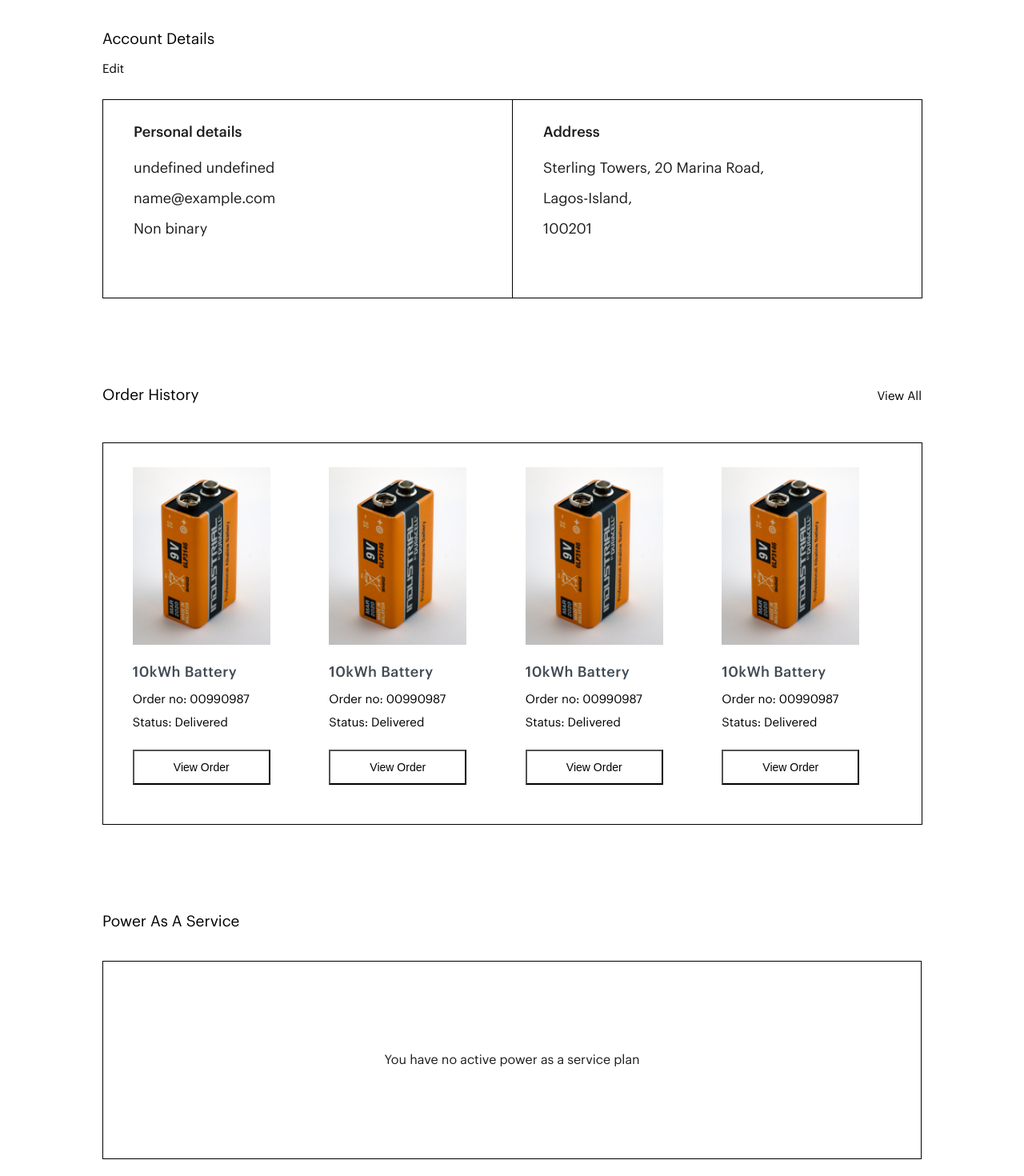
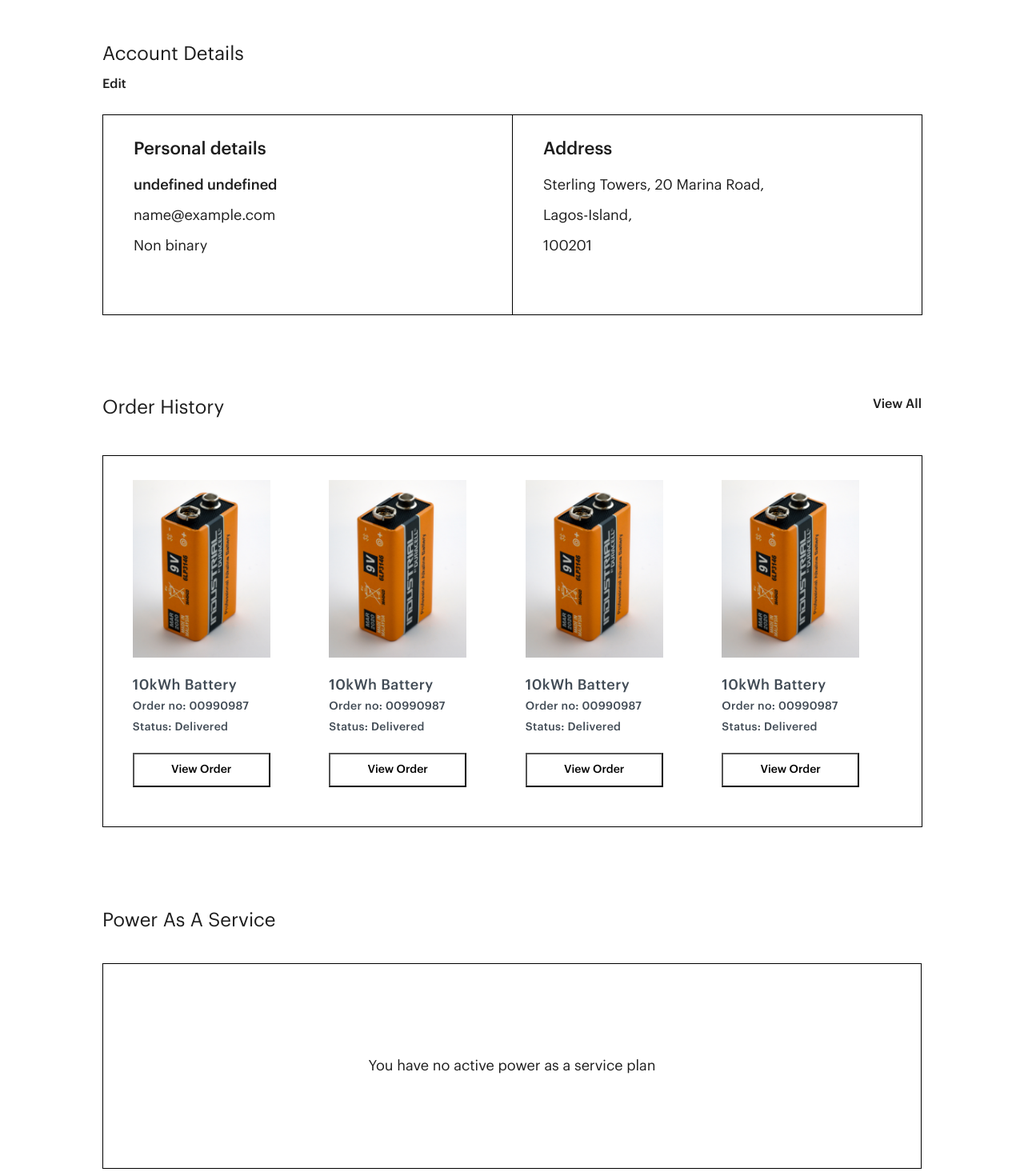
Before and after one commit to Phumbie/imperium-deprecated, a Vue app: page /my-account in a window 1280 px wide. Shown: the part 320-1790 px from the top of the page at 80% size. Built offline with nearby package versions, Linux system fonts and the light colour scheme; no server answers; sample sign-in values are in the browser's storage; what vue-js-modal would draw is missing.

Commit message:
styled  user account page

```diff
--- a/src/components/UserAccount.vue
+++ b/src/components/UserAccount.vue
@@ -2,12 +2,13 @@
   <div id="user-account">
     <div class="header-text-28">My Account</div>
     <button class="button-logout small-text" @click="logout()">Logout</button>
-    <div class="section-title">Account Details</div>
-    <span><router-link to="/edit-my-account" class="text-edit">Edit</router-link></span>
+    <div id="account-section">
+      <div class="header-text-28">Account Details</div>
+      <span><router-link to="/edit-my-account" class="header-text-28 text-edit">Edit</router-link></span>
       <div class="details-container">
         <div class="box">
           <div class="small-header-text">Personal details</div>
-        <div class="info-text">
+          <div class="info-text info-text-name">
             {{ userFullName }}
           </div>
           <div class="info-text">{{ userDetails.email }}</div>
@@ -23,14 +24,14 @@
           <div class="info-text">100201</div>
         </div>
       </div>
-    <span class="section-title">
+      <div class="header-text-28">
         Order History
-      <span class="view-all-title">
-        <router-link to="/order-history" class="text-edit">
+        <span>
+          <router-link to="/order-history" class="header-text-28 text-edit btn-view-all">
             View All
           </router-link>
         </span>
-    </span>
+      </div>
       <div class="products-container">
         <div class="product-item" v-for="(n, index) in 4" :key="index">
           <div class="centered-content">
@@ -44,33 +45,9 @@
           </div>
         </div>
       </div>
-    <span class="section-title">Power As A Service</span>
+      <span class="header-text-28">Power As A Service</span>
       <div class="paas-active-plan-container">You have no active power as a service plan</div>
-
-    <!-- <span class="section-title">Help & Support</span>
-    <div class="help-box-container">
-      <span class="help-box">
-        <div class="small-header-text">Shop</div>
-        <div class="info-text">Returns</div>
-        <div class="info-text">Payment</div>
-        <div class="info-text">Delivery</div>
-      </span>
-      <div class="help-box">
-        <div class="small-header-text">Power As A Service</div>
-        <div class="info-text">Calculator</div>
-        <div class="info-text">Plans</div>
-        <div class="info-text">Outright Purchase</div>
-        <div class="info-text">Lease to Own</div>
     </div>
-      <div class="help-box">
-        <div class="small-header-text">AltPay</div>
-        <div class="info-text">Terms & Conditions</div>
-      </div>
-      <span class="help-box">
-        <p class="small-header-text">Can't find what you're looking for?</p>
-        <router-link to="#" tag="button" class="button-send-mail">Send us an email</router-link>
-      </span>
-    </div> -->
   </div>
 </template>
 
@@ -110,79 +87,20 @@ export default {
     width: auto !important;
   }
 
-  .small-text-18{
-    margin-bottom: 18px;
+
+  .products-container{
+    margin-bottom: 10%;
   }
 
-  .small-gray-text{
-    font-size: 15px;
-    margin-top: 12px;
-  }
 
-  .section-title{
-    margin-top: 60px;
-    font-size: 19px;
-    margin-bottom: 18px;
-  }
-  .view-all-title{
-    float: right;
-  }
-
-  .text-edit{
-    font-size: 15px;
-    color: #000000;
-    text-decoration: none;
-    cursor: pointer;
-  }
-
-  .button-view-order{
-    width: 100%;
-    margin-top: 25px;
-    font-size: 14px;
-    background: none;
-    padding-top: 12px;
-    padding-bottom: 12px;
-    transition: 0.5s ease-in-out;
-    outline: none;
-  }
-
-  .button-view-order:hover{
-    background: black;
-    color: white;
-    transition: 0.5s ease-in-out;
-  }
-
-  .products-container{
-    margin-bottom: 50px;
-  }
-
-  .details-container{
-    margin-bottom: 50px;
-    width: 99.9%;
-  }
-
-  .paas-active-plan-container{
-    border: solid 1px #000000;
-    margin: 2% 0% 2% 0%;
-    padding-top: 114px;
-    padding-bottom: 114px;
-    text-align: center;
-    color: #1d1d1d;
-  }
 
   .button-logout{
     width: 100px;
-    // margin: 0 auto;
+    margin: 16px auto;
     background: transparent;
     border: none;
   }
 
-  .box{
-    width: 50%;
-  }
-  .details-container :last-child{
-    border-right: none;
-  }
   .help-box-container{
     margin-top: 29px;
     width: 100%;
@@ -199,30 +117,20 @@ export default {
       padding-left: 20px;
       padding-bottom: 20px;
       padding-right: 0px;
-
-      .small-header-text{
-        font-size: 18px;
-        font-weight: 500;
-        margin-bottom: 25px;
+    }
   }
 
-      .info-text{
-        font-size: 12px;
-        margin-bottom: 20px;
-        font-weight: 500;
-        color: #414b55;
-      }
-    }
-  }
   .help-box-container span:last-child{
     width: 60%;
     border-right: none;
     border-left: solid 1px black;
     text-align: center;
   }
+
   .help-box-container span:first-child{
     width: 13%;
   }
+
   .button-send-mail{
     width: 50%;
     // margin-top: 25px;
@@ -233,6 +141,7 @@ export default {
     transition: 0.5s ease-in-out;
     outline: none;
   }
+
   .button-send-mail:hover{
     background: black;
     color: white;
@@ -242,4 +151,99 @@ export default {
     margin-top: 7%;
   }
 }
+
+#account-section{
+  .header-text-28{
+    // width: 178px;
+    text-align: left;
+    height: 24px;
+    font-size: 24px;
+    font-weight: normal;
+    margin-top: 60px;
+    margin-bottom: 18px;
+  }
+  .text-edit{
+    // width: 30px;
+    height: 16px;
+    font-size: 16px;
+    font-weight: 500;
+    cursor: pointer;
+  }
+  .details-container{
+    margin-bottom: 10%;
+    width: 99.9%;
+  }
+  .box{
+    width: 50%;
+  }
+  .details-container :last-child{
+    border-right: none;
+  }
+  .small-header-text{
+    // width: 168px;
+    height: 22px;
+    font-size: 22px;
+  }
+  .info-text-name{
+    font-weight: 500;
+  }
+  .btn-view-all{
+    float: right;
+    margin: 0 0;
+  }
+  .small-gray-text{
+    // width: 143px;
+    height: 14px;
+    font-family: Graphik;
+    font-size: 14px;
+    font-weight: 500;
+    font-style: normal;
+    font-stretch: normal;
+    line-height: normal;
+    letter-spacing: 0.34px;
+    color: #414b55;
+    margin-top: 12px;
+  }
+  .button-view-order{
+    // width: 73px;
+    // height: 14px;
+    font-family: Graphik;
+    font-size: 14px;
+    font-weight: 500;
+    font-style: normal;
+    font-stretch: normal;
+    line-height: normal;
+    letter-spacing: normal;
+    text-align: center;
+    width: 100%;
+    margin-top: 25px;
+    background: none;
+    padding: 12px 0;
+    transition: 0.5s ease-in-out;
+    outline: none;
+  }
+
+  .button-view-order:hover{
+    background: #1d1d1d;
+    color: white;
+    transition: 0.5s ease-in-out;
+  }
+  .paas-active-plan-container{
+    // width: 459px;
+    font-weight: normal;
+    font-style: normal;
+    font-stretch: normal;
+    line-height: 1.5;
+    letter-spacing: normal;
+    height: 27px;
+    font-family: Graphik;
+    font-size: 18px;
+    border: solid 1px #000000;
+    margin: 4% 0;
+    padding: 114px 0;
+    text-align: center;
+    color: #1d1d1d;
+  }
+}
+
 </style>
```
Lines whose indentation alone changed are shown as unchanged.
